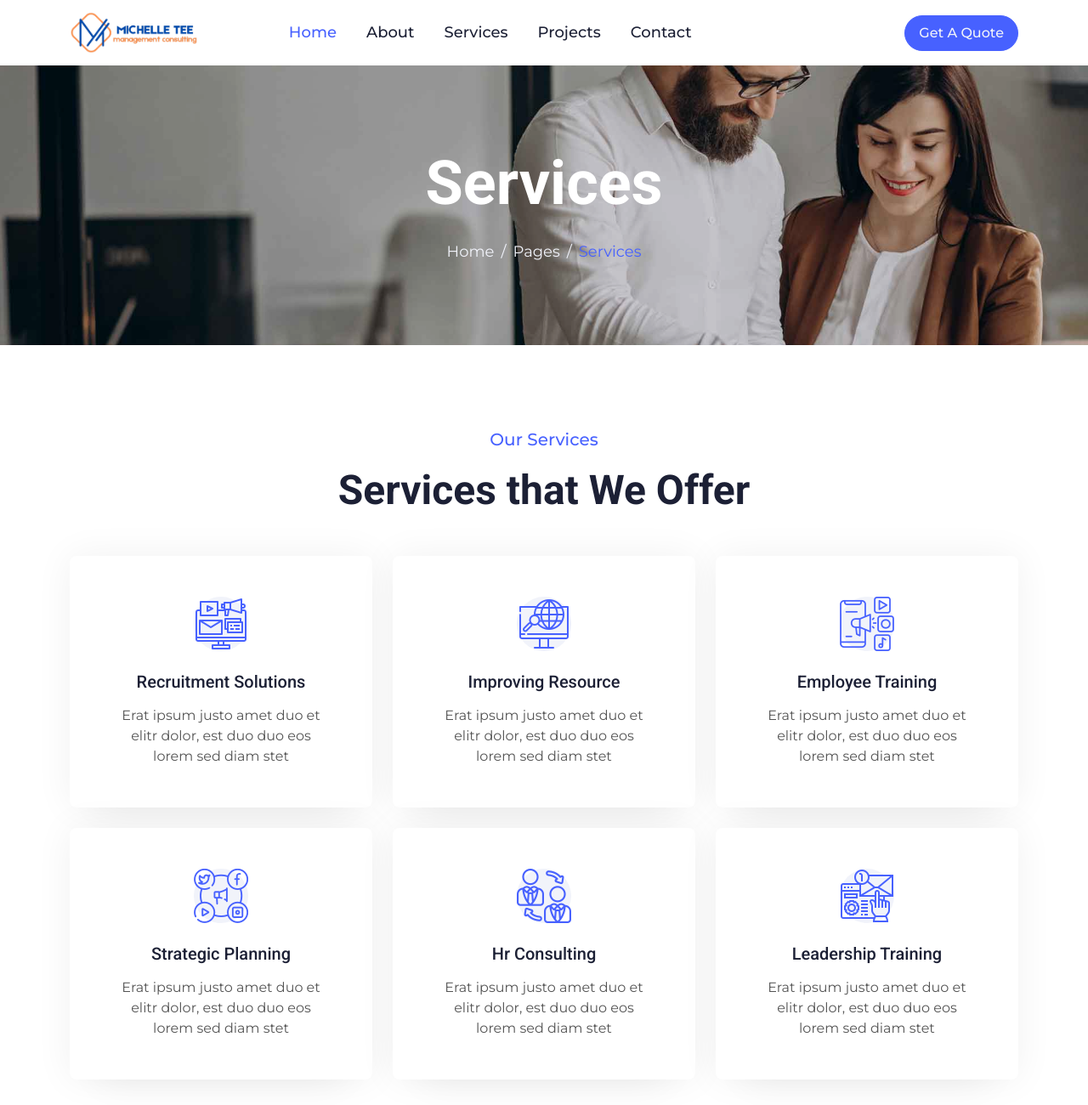
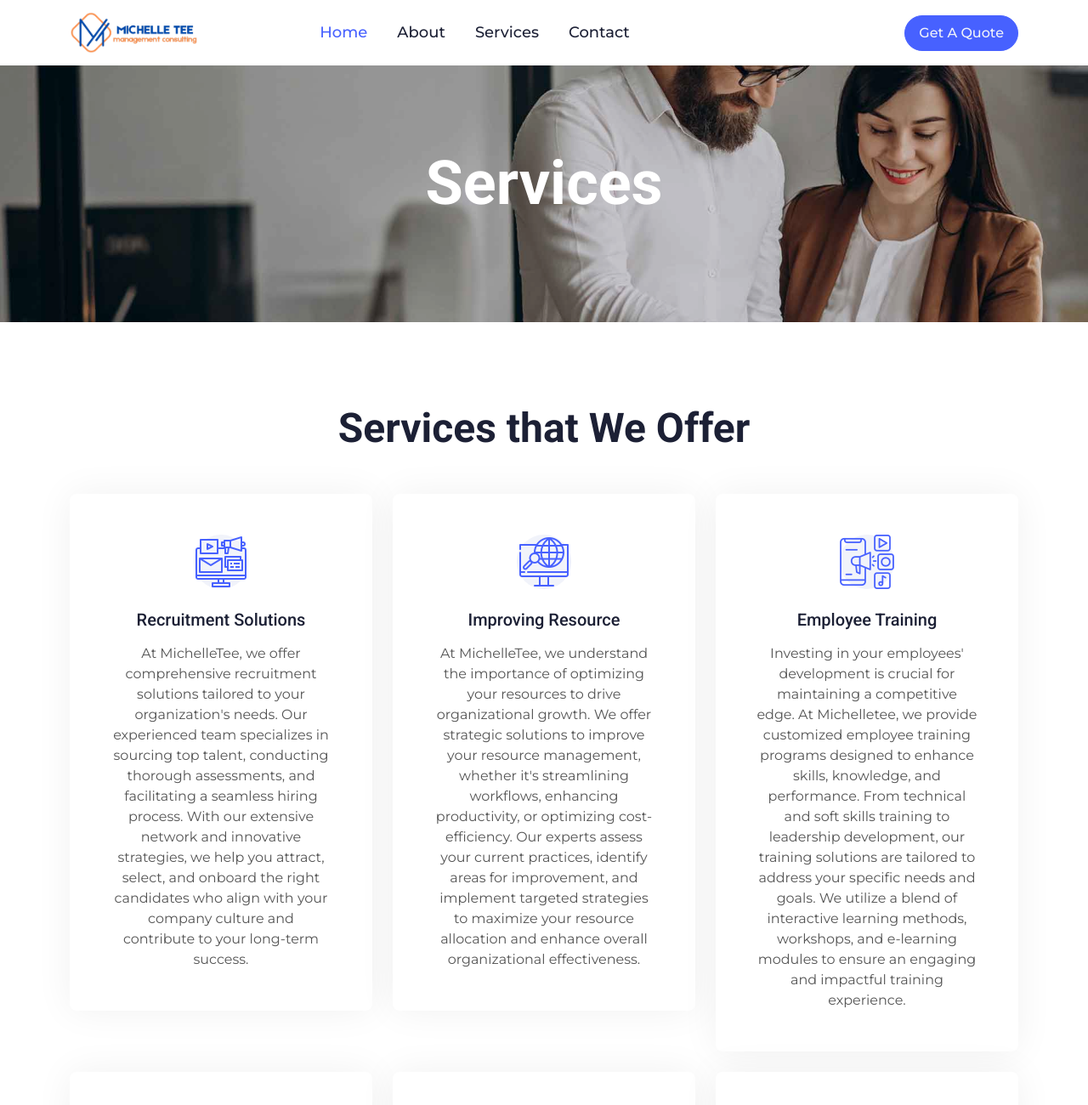
Before and after one commit to Jollynelson/michelletee-mang, a plain HTML site: page service.html in a window 1280 px wide. Shown: the top 1300 px of the page at 85% size. Drawn offline with nearby package versions, Linux system fonts and the light colour scheme.

Commit message:
new edits

```diff
--- a/service.html
+++ b/service.html
@@ -81,7 +81,7 @@
                         <a href="index.html" class="nav-item nav-link active">Home</a>
                         <a href="about.html" class="nav-item nav-link">About</a>
                         <a href="service.html" class="nav-item nav-link">Services</a>
-                        <a href="project.html" class="nav-item nav-link">Projects</a>
+                        <!-- <a href="project.html" class="nav-item nav-link">Projects</a> -->
                         <!-- <div class="nav-item dropdown">
                             <a href="#" class="nav-link dropdown-toggle" data-bs-toggle="dropdown">Pages</a>
                             <div class="dropdown-menu bg-light rounded-0 rounded-bottom m-0">
@@ -109,9 +109,9 @@
             <h1 class="display-2 text-white mb-4 animated slideInDown">Services</h1>
             <nav aria-label="breadcrumb animated slideInDown">
                 <ol class="breadcrumb justify-content-center mb-0">
-                    <li class="breadcrumb-item"><a href="#">Home</a></li>
+                    <!-- <li class="breadcrumb-item"><a href="#">Home</a></li>
                     <li class="breadcrumb-item"><a href="#">Pages</a></li>
-                    <li class="breadcrumb-item text-primary" aria-current="page">Services</li>
+                    <li class="breadcrumb-item text-primary" aria-current="page">Services</li> -->
                 </ol>
             </nav>
         </div>
@@ -123,7 +123,7 @@
     <div class="container-xxl py-5">
         <div class="container">
             <div class="text-center mx-auto wow fadeInUp" data-wow-delay="0.1s" style="max-width: 500px;">
-                <p class="fs-5 fw-medium text-primary">Our Services</p>
+                <!-- <p class="fs-5 fw-medium text-primary">Our Services</p> -->
                 <h1 class="display-5 mb-5">Services that We Offer</h1>
             </div>
             <div class="row g-4">
@@ -134,11 +134,11 @@
                                 <img class="img-fluid" src="img/icon/icon-5.png" alt="Icon">
                             </div>
                             <h5 class="mb-3">Recruitment Solutions</h4>
-                            <p class="mb-0">Erat ipsum justo amet duo et elitr dolor, est duo duo eos lorem sed diam stet</p>
+                            <p class="mb-0">At MichelleTee, we offer comprehensive recruitment solutions tailored to your organization's needs. Our experienced team specializes in sourcing top talent, conducting thorough assessments, and facilitating a seamless hiring process. With our extensive network and innovative strategies, we help you attract, select, and onboard the right candidates who align with your company culture and contribute to your long-term success.</p>
                         </div>
-                        <div class="service-btn rounded-0 rounded-bottom">
+                        <!-- <div class="service-btn rounded-0 rounded-bottom">
                             <a class="text-primary fw-medium" href="">Read More<i class="bi bi-chevron-double-right ms-2"></i></a>
-                        </div>
+                        </div> -->
                     </div>
                 </div>
                 <div class="col-lg-4 col-md-6 wow fadeInUp" data-wow-delay="0.3s">
@@ -148,11 +148,11 @@
                                 <img class="img-fluid" src="img/icon/icon-6.png" alt="Icon">
                             </div>
                             <h5 class="mb-3">Improving Resource</h4>
-                            <p class="mb-0">Erat ipsum justo amet duo et elitr dolor, est duo duo eos lorem sed diam stet</p>
+                            <p class="mb-0">At MichelleTee, we understand the importance of optimizing your resources to drive organizational growth. We offer strategic solutions to improve your resource management, whether it's streamlining workflows, enhancing productivity, or optimizing cost-efficiency. Our experts assess your current practices, identify areas for improvement, and implement targeted strategies to maximize your resource allocation and enhance overall organizational effectiveness.</p>
                         </div>
-                        <div class="service-btn rounded-0 rounded-bottom">
+                        <!-- <div class="service-btn rounded-0 rounded-bottom">
                             <a class="text-primary fw-medium" href="">Read More<i class="bi bi-chevron-double-right ms-2"></i></a>
-                        </div>
+                        </div> -->
                     </div>
                 </div>
                 <div class="col-lg-4 col-md-6 wow fadeInUp" data-wow-delay="0.5s">
@@ -162,11 +162,11 @@
                                 <img class="img-fluid" src="img/icon/icon-7.png" alt="Icon">
                             </div>
                             <h5 class="mb-3">Employee Training</h4>
-                            <p class="mb-0">Erat ipsum justo amet duo et elitr dolor, est duo duo eos lorem sed diam stet</p>
+                            <p class="mb-0">Investing in your employees' development is crucial for maintaining a competitive edge. At Michelletee, we provide customized employee training programs designed to enhance skills, knowledge, and performance. From technical and soft skills training to leadership development, our training solutions are tailored to address your specific needs and goals. We utilize a blend of interactive learning methods, workshops, and e-learning modules to ensure an engaging and impactful training experience.</p>
                         </div>
-                        <div class="service-btn rounded-0 rounded-bottom">
+                        <!-- <div class="service-btn rounded-0 rounded-bottom">
                             <a class="text-primary fw-medium" href="">Read More<i class="bi bi-chevron-double-right ms-2"></i></a>
-                        </div>
+                        </div> -->
                     </div>
                 </div>
                 <div class="col-lg-4 col-md-6 wow fadeInUp" data-wow-delay="0.1s">
@@ -176,11 +176,11 @@
                                 <img class="img-fluid" src="img/icon/icon-8.png" alt="Icon">
                             </div>
                             <h5 class="mb-3">Strategic Planning</h4>
-                            <p class="mb-0">Erat ipsum justo amet duo et elitr dolor, est duo duo eos lorem sed diam stet</p>
+                            <p class="mb-0">Strategic planning sets the foundation for long-term success. Our strategic planning services at MichelleTee help organizations navigate complex challenges, identify growth opportunities, and develop a roadmap for achieving their objectives. We collaborate with key stakeholders to assess your current situation, define strategic goals, and formulate actionable plans. Our expertise in strategic planning empowers you to make informed decisions, adapt to changing market dynamics, and drive sustainable growth.</p>
                         </div>
-                        <div class="service-btn rounded-0 rounded-bottom">
+                        <!-- <div class="service-btn rounded-0 rounded-bottom">
                             <a class="text-primary fw-medium" href="">Read More<i class="bi bi-chevron-double-right ms-2"></i></a>
-                        </div>
+                        </div> -->
                     </div>
                 </div>
                 <div class="col-lg-4 col-md-6 wow fadeInUp" data-wow-delay="0.3s">
@@ -190,11 +190,11 @@
                                 <img class="img-fluid" src="img/icon/icon-9.png" alt="Icon">
                             </div>
                             <h5 class="mb-3">Hr Consulting</h4>
-                            <p class="mb-0">Erat ipsum justo amet duo et elitr dolor, est duo duo eos lorem sed diam stet</p>
+                            <p class="mb-0">As HR consultants, we provide valuable insights and guidance to help organizations optimize their HR practices. Our comprehensive HR consulting services cover various areas, including policy development, talent management, performance evaluation, and organizational design. We assess your HR processes, identify areas for improvement, and recommend tailored strategies to align your HR practices with your overall business objectives. With our expertise, you can enhance HR efficiency, cultivate a positive work environment, and maximize the potential of your workforce.</p>
                         </div>
-                        <div class="service-btn rounded-0 rounded-bottom">
+                        <!-- <div class="service-btn rounded-0 rounded-bottom">
                             <a class="text-primary fw-medium" href="">Read More<i class="bi bi-chevron-double-right ms-2"></i></a>
-                        </div>
+                        </div> -->
                     </div>
                 </div>
                 <div class="col-lg-4 col-md-6 wow fadeInUp" data-wow-delay="0.5s">
@@ -204,11 +204,11 @@
                                 <img class="img-fluid" src="img/icon/icon-10.png" alt="Icon">
                             </div>
                             <h5 class="mb-3">Leadership Training</h4>
-                            <p class="mb-0">Erat ipsum justo amet duo et elitr dolor, est duo duo eos lorem sed diam stet</p>
+                            <p class="mb-0">Effective leadership is a catalyst for organizational success. Our leadership training programs equip your current and emerging leaders with the essential skills to inspire, motivate, and drive high-performance teams. We provide customized leadership development solutions that focus on self-awareness, communication, decision-making, and strategic thinking. Through interactive workshops, coaching sessions, and experiential learning, we empower your leaders to navigate complex challenges, foster a culture of innovation, and propel your organization forward.</p>
                         </div>
-                        <div class="service-btn rounded-0 rounded-bottom">
+                        <!-- <div class="service-btn rounded-0 rounded-bottom">
                             <a class="text-primary fw-medium" href="">Read More<i class="bi bi-chevron-double-right ms-2"></i></a>
-                        </div>
+                        </div> -->
                     </div>
                 </div>
             </div>
@@ -290,7 +290,7 @@
                 </div>
                 <div class="col-lg-3 col-md-6">
                     <h4 class="text-white mb-4">Newsletter</h4>
-                    <p>Dolor amet sit justo amet elitr clita ipsum elitr est.</p>
+                    <p>Subscribe to our Newsletter.</p>
                     <div class="position-relative w-100">
                         <input class="form-control bg-transparent w-100 py-3 ps-4 pe-5" type="text" placeholder="Your email">
                         <button type="button" class="btn btn-light py-2 position-absolute top-0 end-0 mt-2 me-2">SignUp</button>
```
Also changed, not shown: about.html (+10 -10 lines), contact.html (+6 -6 lines), index.html (+8 -8 lines).
